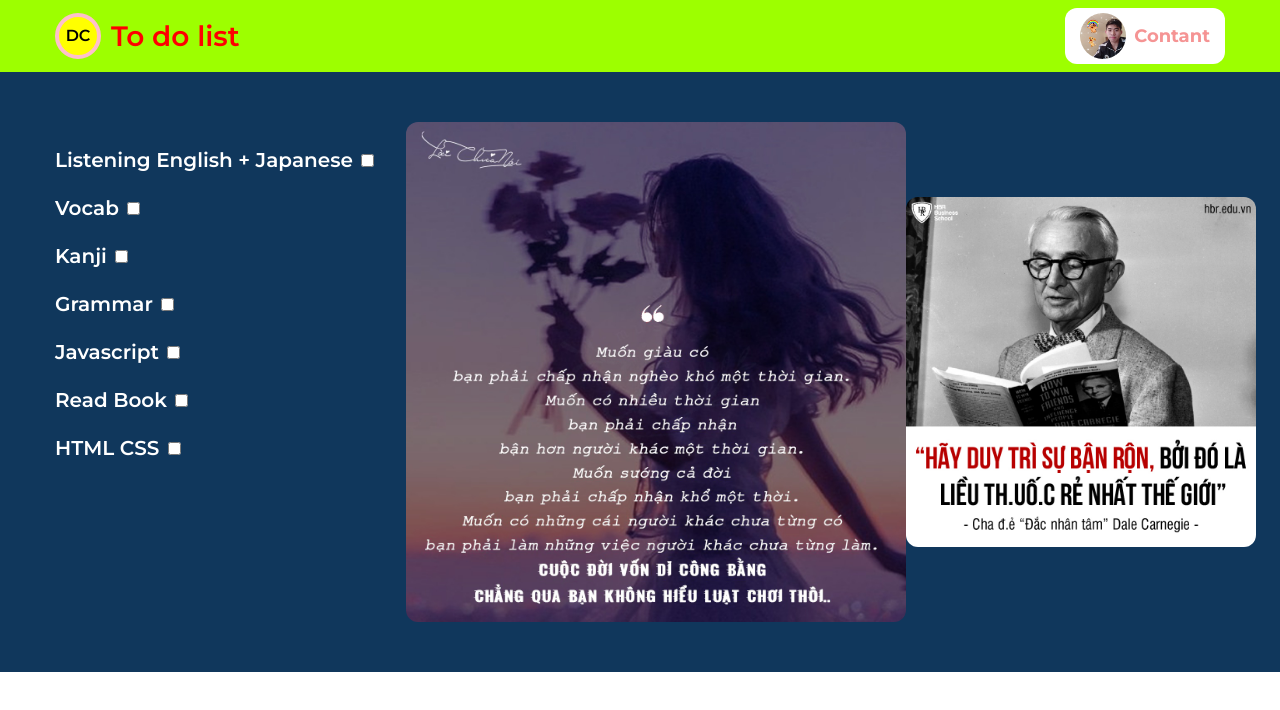
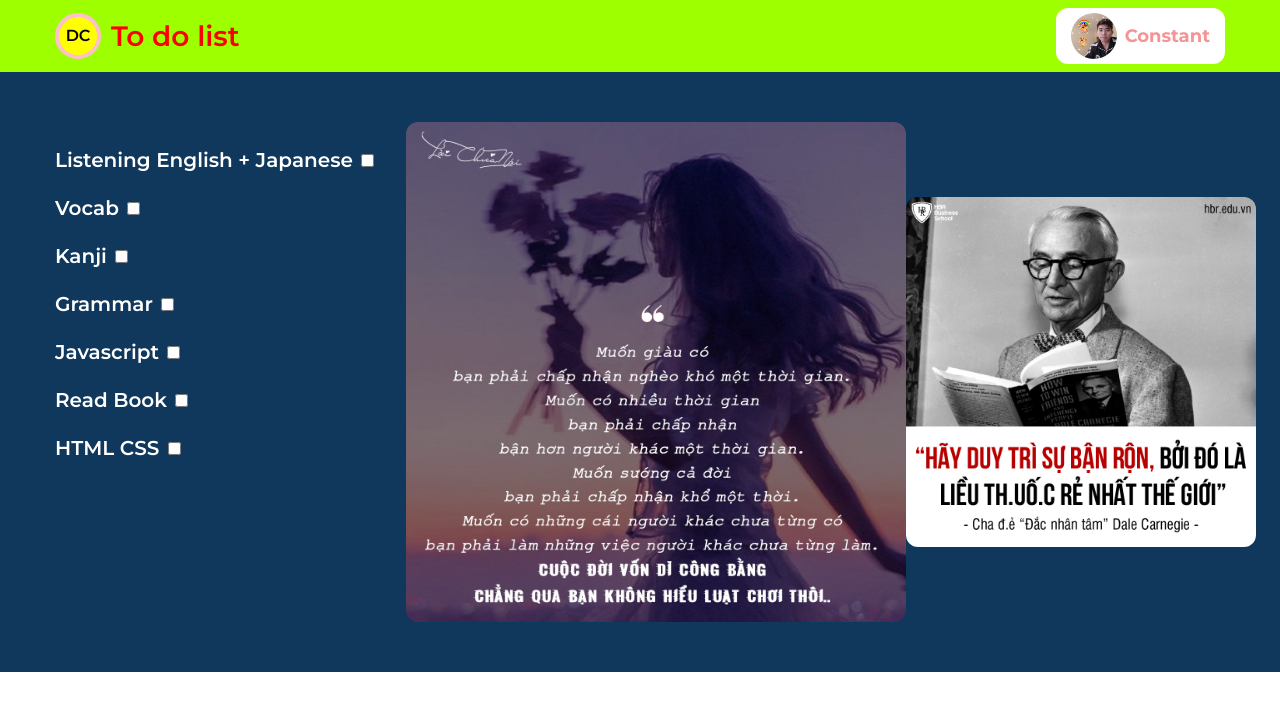
Before and after one commit to DuyChinh/To-do-list, a plain HTML site: page index.html in a window 1280 px wide. Drawn offline with Linux system fonts and the light colour scheme.

Commit message:
fix name

```diff
--- a/index.html
+++ b/index.html
@@ -101,7 +101,7 @@
                             alt=""
                             class="avatar-icon"
                         />
-                        <p class="avatar-title">Contant</p>
+                        <p class="avatar-title">Constant</p>
                     </div>
                 </div>
             </div>
```
